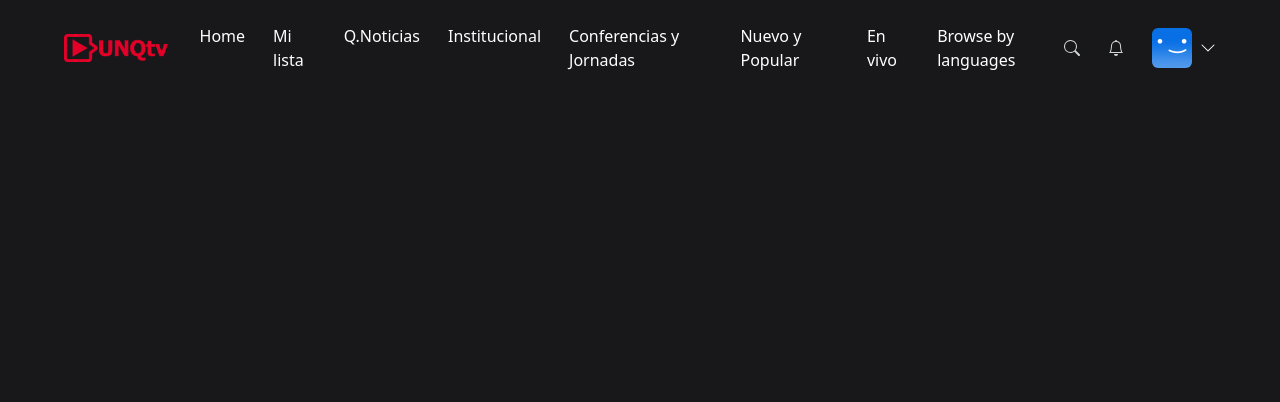
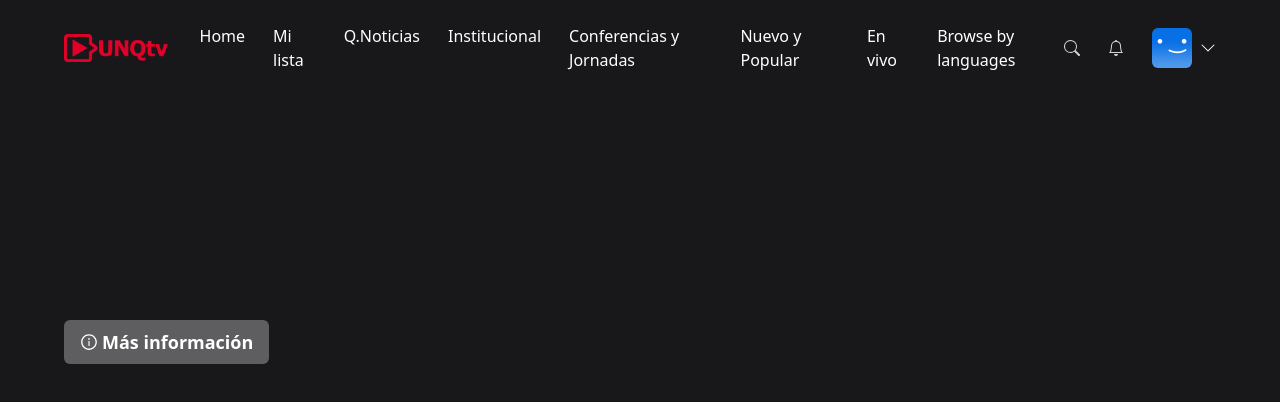
Before and after one commit to knnv-ar/unqtv, a Next.js app: page / in a window 1280 px wide. Shown: the top 402 px of the page. Built offline with nearby package versions, Linux system fonts and the light colour scheme; no server answers; the database is empty; sample sign-in values are in the browser's storage.

Commit message:
Update: Billboard Component, Random Movie Endpoint completed

```diff
--- a/components/Billboard.tsx
+++ b/components/Billboard.tsx
@@ -1,11 +1,77 @@
 import useBillboard from "@/hooks/useBillboard";
 import React from "react";
+
+import { AiOutlineInfoCircle } from "react-icons/ai";
 
 const Billboard = () => {
   const { data } = useBillboard();
   return  (
-    <div>
-
+    <div className="relative h-[56.25vw]">
+      <video
+        className="
+          w-full
+          h-[56.25vw]
+          object-cover
+          brightness-[40%]
+        "
+        autoPlay
+        muted
+        loop
+        poster={data?.thumbnailUrl}
+        src={data?.videoUrl}>
+        </video>
+        <div className="absolute top-[30%] md:top-[40%] ml-4 md:ml-16">
+          <p className="
+            text-white
+            text-1xl
+            md:text-5xl
+            h-full
+            w-[50%]
+            lg:text-6xl
+            font-bold
+            drop-shadow-xl
+          ">
+            {data?.title}
+          </p>
+          <p
+            className="
+              text-white
+              text-[8px]
+              md:text-lg
+              mt-3
+              md:mt-8
+              w-[90%]
+              md:w-[80%]
+              lg:w-[50%]
+              drop-shadow-xl
+            "
+          >
+            {data?.description}
+          </p>
+          <div className="flex flex-row items-center mt-3 md:mt-4 gap-3">
+            <button
+              className="
+                bg-white
+                text-white
+                bg-opacity-30
+                rounded-md
+                py-1 md:py-2
+                px-2 md:px-4
+                w-auto
+                text-xs lg:text-lg
+                font-semibold
+                flex
+                flex-row
+                items-center
+                hover:bg-opacity-20
+                transition
+              "
+            >
+              <AiOutlineInfoCircle className="mr-1" />
+              Más información
+            </button>
+          </div>
+        </div>
     </div>
   );
 };
```
